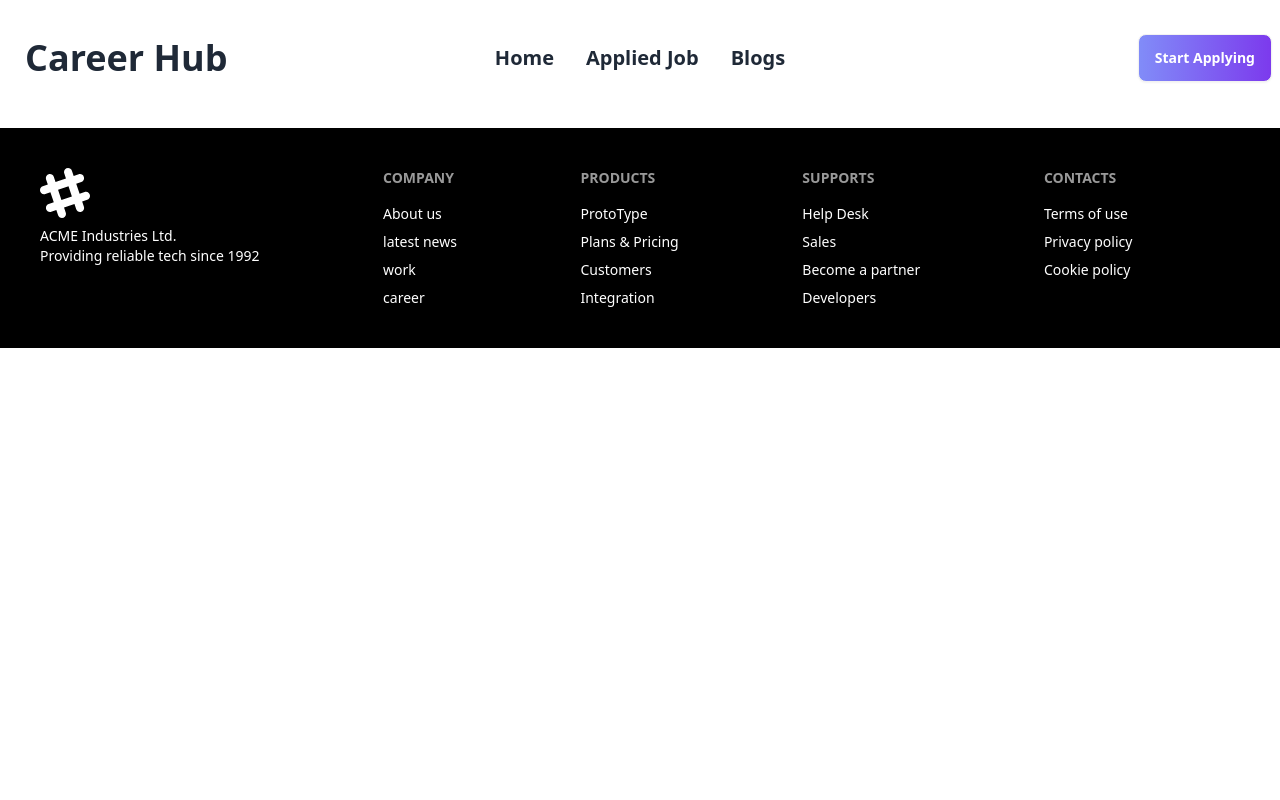
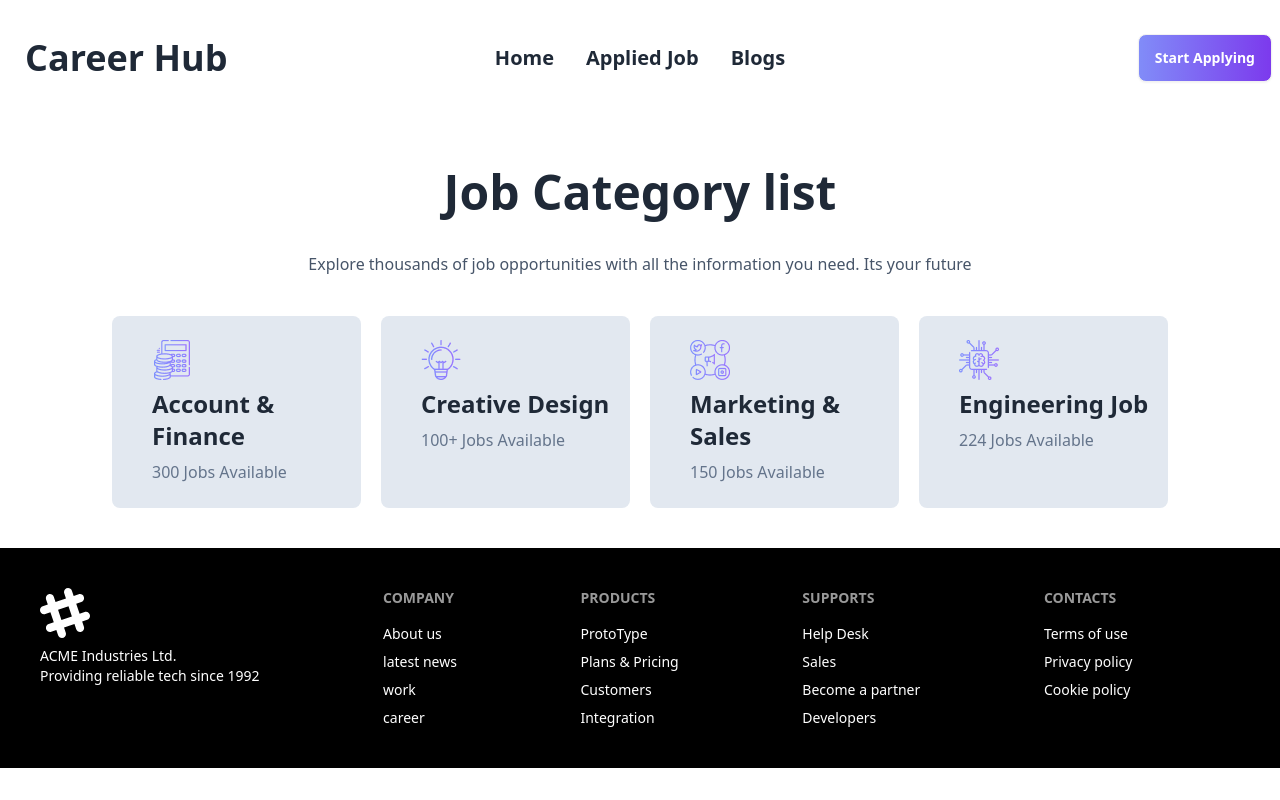
Before and after one commit to Salman-Faiz/Career-Hub-react, a React (Vite) app: page / in a window 1280 px wide. Built offline with nearby package versions, Linux system fonts and the light colour scheme.

Commit message:
dynamically added job category list

```diff
--- a/public/data/categories.json
+++ b/public/data/categories.json
@@ -1,28 +1,28 @@
 [
     {
         "id":1,
-        "logo":"https://i.ibb.co/NyW6vSW/accounts-1.png",
+        "logo":"/public/assets/icons/accounts.png",
         "category_name":"Account & Finance",
         "availability":"300 Jobs Available"
 
     },
     {
         "id":2,
-        "logo":"https://i.ibb.co/PC8JwL3/chip-1.png",
+        "logo":"/public/assets/icons/creative.png",
         "category_name":"Creative Design",
         "availability":"100+ Jobs Available"
 
     },
     {
         "id":3,
-        "logo":"https://i.ibb.co/H4f5ZCp/Group-13.png",
+        "logo":"/public/assets/icons/marketing.png",
         "category_name":"Marketing & Sales",
         "availability":"150 Jobs Available"
 
     },
     {
         "id":4,
-        "logo":"https://i.ibb.co/72841P4/social-media-1.png",
+        "logo":"/public/assets/icons/chip.png",
         "category_name":"Engineering Job",
         "availability":"224 Jobs Available"
 
--- /dev/null
+++ b/src/Components/JobCategoris/JobCategories.jsx
@@ -0,0 +1,31 @@
+import { data } from "autoprefixer";
+import { useEffect, useState } from "react";
+import JobCategoryList from "../JobCategoryList/JobCategoryList";
+
+
+const JobCategories = () => {
+    const [jobs, setJobs] = useState([]);
+    useEffect(() => {
+        fetch('/public/data/categories.json')
+            .then(res => res.json())
+            .then(data => setJobs(data));
+    }, [])
+    return (
+        <div className='pt-10'>
+
+                <div className='text-center space-y-3'>
+                    <h2 className=' text-5xl font-bold'>Job Category list</h2>
+                    <p className='text-slate-600 pt-6'>Explore thousands of job opportunities with all the information you need. Its your future</p>
+                </div>
+                <div  className='py-10 grid grid-cols-4 gap-5 px-28'>
+                    {
+                    jobs.map(job => <JobCategoryList job={job}></JobCategoryList>)
+                }
+                </div>
+
+
+        </div>
+    );
+};
+
+export default JobCategories;
--- a/src/Components/JobCategoryList/JobCategoryList.jsx
+++ b/src/Components/JobCategoryList/JobCategoryList.jsx
@@ -1,34 +1,12 @@
 import React from 'react';
 
-const JobCategoryList = () => {
+const JobCategoryList = ({ job }) => {
+    const { logo, id, category_name, availability } = job;
     return (
-        <div className='pt-10'>
-            <div className='text-center space-y-3'>
-                <h2 className=' text-5xl font-bold'>Job Category list</h2>
-                <p className='text-slate-600 pt-6'>Explore thousands of job opportunities with all the information you need. Its your future</p>
-            </div>
-            <div className='py-10 grid grid-cols-4 gap-5 px-28'>
-            <div className='ps-10 py-6 bg-slate-200 rounded-lg'>
-                <img src="/public/assets/icons/accounts.png" alt="" />
-                <h1 className='text-2xl font-bold py-2'>Account & finance</h1>
-                <p className='text-slate-500'>300 jobs Available</p>
-            </div>
-            <div className='ps-10 py-6 bg-slate-200 rounded-lg'>
-                <img src="/public/assets/icons/creative.png" alt="" />
-                <h1 className='text-2xl font-bold py-2'>Creative Design</h1>
-                <p className='text-slate-500'>250+ jobs Available</p>
-            </div>
-            <div className='ps-10 py-6 bg-slate-200 rounded-lg'>
-                <img src="/public/assets/icons/marketing.png" alt="" />
-                <h1 className='text-2xl font-bold py-2'>Marketing & sales</h1>
-                <p className='text-slate-500'>150+ jobs Available</p>
-            </div>
-            <div className='ps-10  py-6 bg-slate-200 rounded-lg'>
-                <img src="/public/assets/icons/chip.png" alt="" />
-                <h1 className=' text-2xl font-bold py-2'>Engineering Job</h1>
-                <p className='text-slate-500'>224 jobs Available</p>
-            </div>
-            </div>
+        <div className='ps-10 py-6 bg-slate-200 rounded-lg'>
+            <img src={logo} alt="" />
+            <h1 className='text-2xl font-bold py-2'>{category_name}</h1>
+            <p className='text-slate-500'>{availability}</p>
         </div>
     );
 };
--- a/src/Components/Root/Root.jsx
+++ b/src/Components/Root/Root.jsx
@@ -3,6 +3,7 @@
 import { Outlet } from "react-router-dom";
 import Footer from "../Footer/Footer";
 import Header from "../Header/Header";
+import JobCategories from "../JobCategoris/JobCategories";
 
 
 
@@ -12,7 +13,7 @@ const Root = () => {
   <Header></Header>
 
     <div>
-
+    <JobCategories></JobCategories>
     <Outlet></Outlet>
     </div>
 
```
